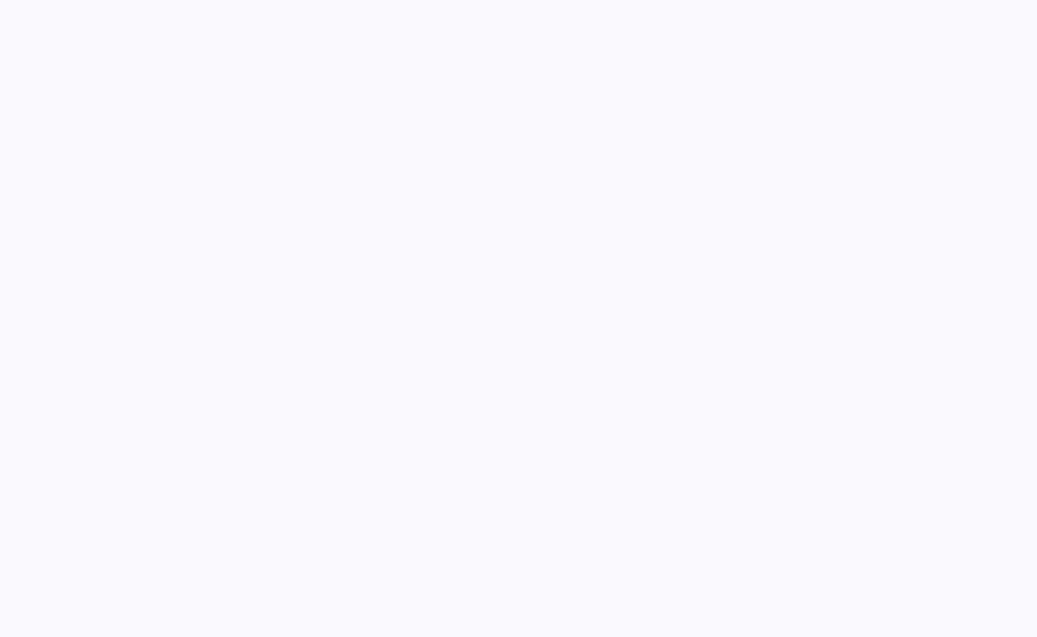
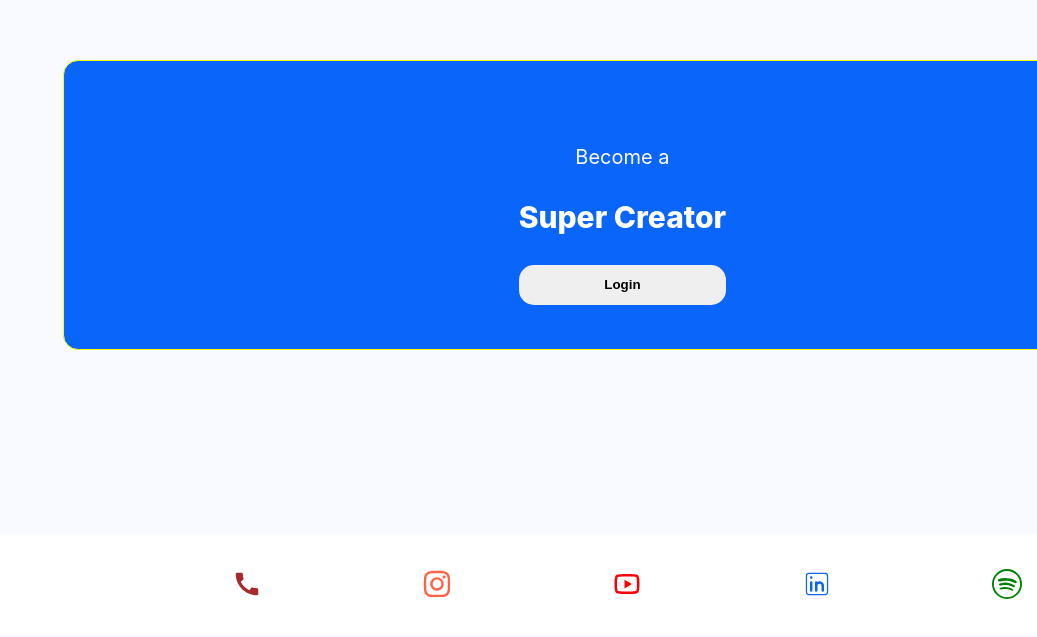
Before and after one commit to Abhishekr2122/openinapp-assignment, a React (Create React App) app: page / in a window 1280 px wide. Shown: the part 803-1440 px from the top of the page, without its empty margins (243-1280 px from the left). Built offline with nearby package versions, Linux system fonts and the light colour scheme.

Commit message:
implementing footer

```diff
--- a/src/pages/Dashboard.js
+++ b/src/pages/Dashboard.js
@@ -6,6 +6,11 @@ import { FaLaptopCode } from "react-icons/fa6";
 import { BsEmojiSmile } from "react-icons/bs";
 import { AiOutlineThunderbolt } from "react-icons/ai";
 import { LiaMoneyBillWaveSolid } from "react-icons/lia";
+import { FaInstagram } from "react-icons/fa6";
+import { MdCall } from "react-icons/md";
+import { RiYoutubeLine } from "react-icons/ri";
+import { CiLinkedin } from "react-icons/ci";
+import { SlSocialSpotify } from "react-icons/sl";
 
 export default function Dashboard() {
   return (
@@ -252,6 +257,74 @@ export default function Dashboard() {
           </div>
         </div>
       </div>
+      <div
+        style={{
+          padding: "40px",
+          border: "1px solid yellow",
+          display: "flex",
+          height: "15%",
+          width: "80%",
+          flexDirection: "column",
+          justifyContent: "center",
+          alignItems: "center",
+          position: "relative",
+          left: "85px",
+          borderRadius: "15px",
+          backgroundColor: "#0a66fa",
+          top: "130px",
+        }}
+      >
+        <div>
+          <p style={{ color: "white", textAlign: "center", fontSize: "20px" }}>
+            Become a
+          </p>
+          <p style={{ color: "white", fontSize: "30px", fontWeight: "800" }}>
+            Super Creator
+          </p>
+          <a href="https://openinapp.com/" target="_blank" rel="noreferrer">
+            <button
+              style={{
+                borderStyle: "none",
+                width: "100%",
+                height: "25%",
+                borderRadius: "15px",
+                cursor: "pointer",
+                fontWeight: "700",
+              }}
+            >
+              Login
+            </button>
+          </a>
+        </div>
+      </div>
+      <div
+        style={{
+          position: "relative",
+          top: "314px",
+          height: "100px",
+          display: "flex",
+          alignItems: "center",
+          justifyContent: "center",
+          gap: "10rem",
+          backgroundColor: "#FFFFFF",
+          borderRadius: "8px",
+          marginLeft: "1px",
+        }}
+      >
+        <MdCall style={{ height: "30px", width: "30px", color: "brown" }} />
+        <FaInstagram
+          style={{ height: "30px", width: "30px", color: "tomato" }}
+        />
+        <RiYoutubeLine
+          style={{ height: "30px", width: "30px", color: "red" }}
+        />
+        <CiLinkedin
+          style={{ height: "30px", width: "30px", color: "#0a66fa" }}
+        />
+        <SlSocialSpotify
+          style={{ height: "30px", width: "30px", color: "green" }}
+        />
+      </div>
     </div>
   );
 }
```
